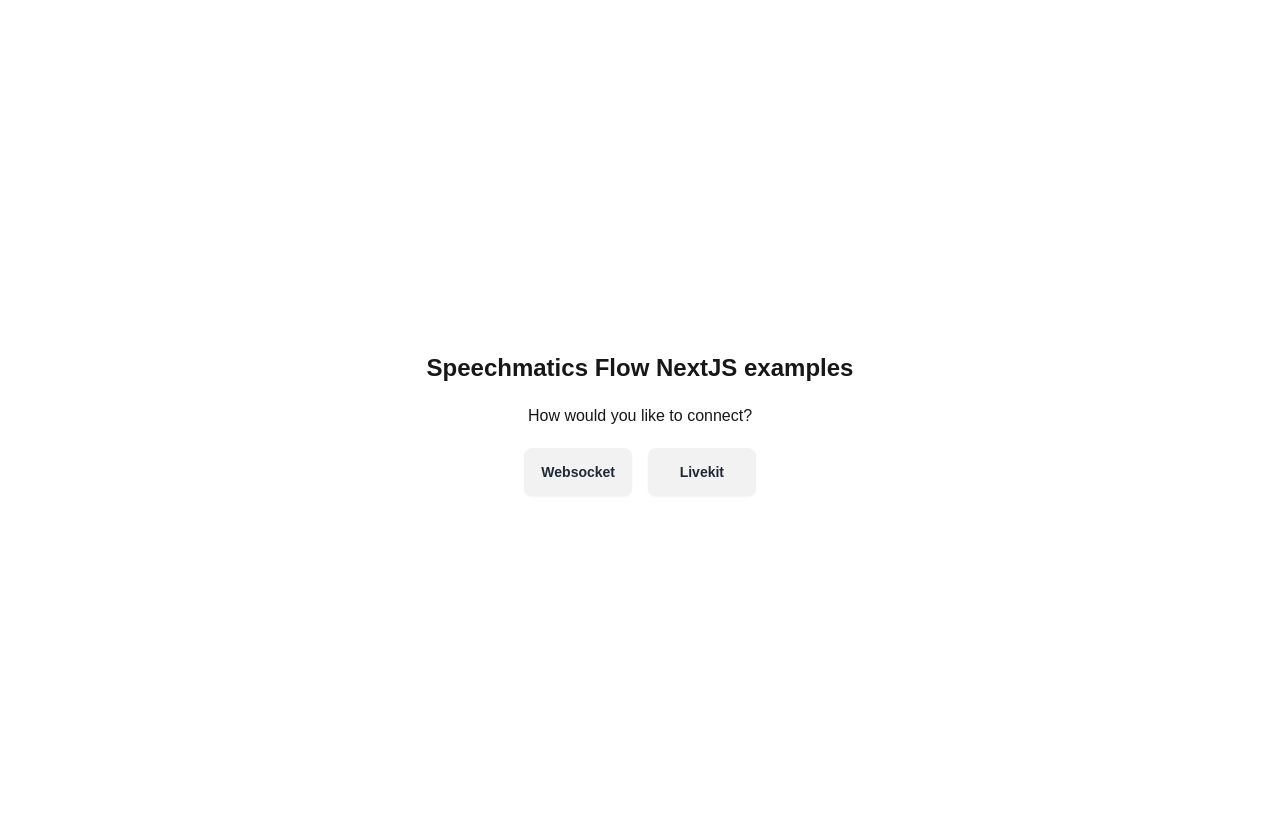
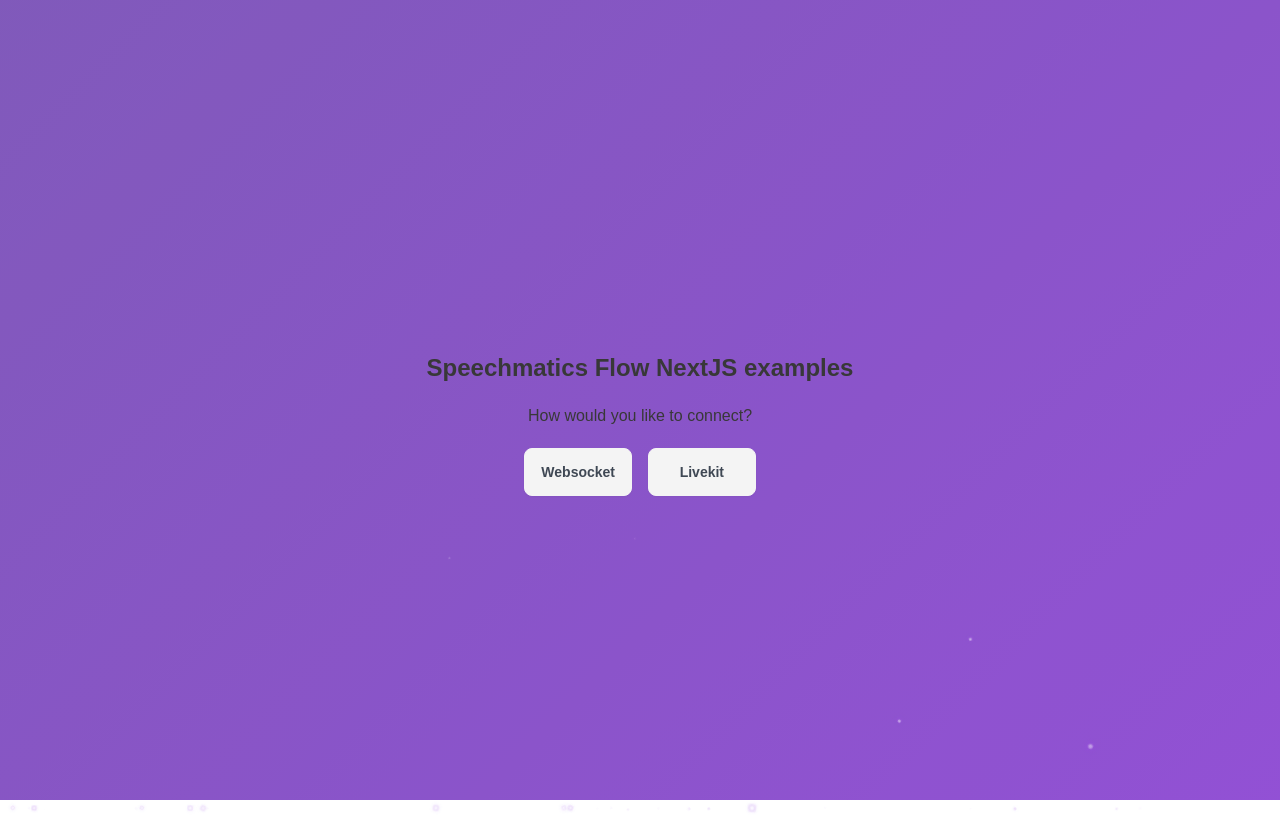
Before and after one commit to knottwill/Tarotmatics, a Next.js app in the folder speechmatics/examples/nextjs-flow/: page / in a window 1280 px wide. Built offline with nearby package versions, Linux system fonts and the light colour scheme.

Commit message:
Changed to purple background

```diff
--- a/speechmatics/examples/nextjs-flow/app/globals.css
+++ b/speechmatics/examples/nextjs-flow/app/globals.css
@@ -5,6 +5,11 @@
 :root {
   --background: #ffffff;
   --foreground: #171717;
+  --gradient-start: #2a0845;
+  --gradient-mid: #6441a5;
+  --gradient-end: #8e2de2;
+  --particle-color: rgba(255, 255, 255, 0.6);
+  --glow-color: rgba(138, 43, 226, 0.4);
 
   /*
     Livekit styles
@@ -41,13 +46,106 @@
   :root {
     --background: #0a0a0a;
     --foreground: #ededed;
+    --gradient-start: #0f0c29;
+    --gradient-mid: #302b63;
+    --gradient-end: #24243e;
+    --particle-color: rgba(255, 255, 255, 0.4);
+    --glow-color: rgba(138, 43, 226, 0.3);
   }
 }
 
 body {
   color: var(--foreground);
-  background: var(--background);
+  background: linear-gradient(135deg, var(--gradient-start), var(--gradient-mid), var(--gradient-end));
+  background-size: 400% 400%;
+  animation: gradientBG 15s ease infinite, pulse 8s ease-in-out infinite;
   font-family: Arial, Helvetica, sans-serif;
+  position: relative;
+  overflow: hidden;
+}
+
+@keyframes gradientBG {
+  0% {
+    background-position: 0% 50%;
+  }
+  50% {
+    background-position: 100% 50%;
+  }
+  100% {
+    background-position: 0% 50%;
+  }
+}
+
+@keyframes pulse {
+  0%, 100% {
+    opacity: 1;
+  }
+  50% {
+    opacity: 0.8;
+  }
+}
+
+.particle {
+  position: absolute;
+  background-color: var(--particle-color);
+  border-radius: 50%;
+  pointer-events: none;
+  animation: float 15s infinite linear;
+  box-shadow: 0 0 10px var(--glow-color);
+}
+
+.particle::before {
+  content: '';
+  position: absolute;
+  top: 50%;
+  left: 50%;
+  width: 100%;
+  height: 100%;
+  background: radial-gradient(circle, var(--glow-color) 0%, transparent 70%);
+  transform: translate(-50%, -50%);
+  border-radius: 50%;
+  filter: blur(5px);
+}
+
+.particle::after {
+  content: '';
+  position: absolute;
+  top: 50%;
+  left: 50%;
+  width: 200%;
+  height: 200%;
+  background: radial-gradient(circle, transparent 0%, var(--glow-color) 50%, transparent 100%);
+  transform: translate(-50%, -50%);
+  opacity: 0.3;
+  animation: pulseGlow 2s infinite;
+}
+
+@keyframes pulseGlow {
+  0%, 100% {
+    transform: translate(-50%, -50%) scale(1);
+    opacity: 0.3;
+  }
+  50% {
+    transform: translate(-50%, -50%) scale(1.2);
+    opacity: 0.5;
+  }
+}
+
+@keyframes float {
+  0% {
+    transform: translateY(0) rotate(0deg) scale(1);
+    opacity: 0;
+  }
+  10% {
+    opacity: 1;
+  }
+  90% {
+    opacity: 1;
+  }
+  100% {
+    transform: translateY(-100vh) rotate(360deg) scale(0.5);
+    opacity: 0;
+  }
 }
 
 @layer base {
--- a/speechmatics/examples/nextjs-flow/app/layout.tsx
+++ b/speechmatics/examples/nextjs-flow/app/layout.tsx
@@ -1,6 +1,7 @@
 import type { Metadata } from 'next';
 import { Geist, Geist_Mono } from 'next/font/google';
 import './globals.css';
+import ParticleBackground from '../components/ParticleBackground';
 
 const geistSans = Geist({
   variable: '--font-geist-sans',
@@ -27,7 +28,10 @@
       <body
         className={`${geistSans.variable} ${geistMono.variable} antialiased`}
       >
-        <main className="h-screen container mx-auto py-6">{children}</main>
+        <ParticleBackground />
+        <main className="h-screen container mx-auto py-6 relative z-10">
+          {children}
+        </main>
       </body>
     </html>
   );
--- /dev/null
+++ b/speechmatics/examples/nextjs-flow/components/ParticleBackground.tsx
@@ -0,0 +1,61 @@
+'use client';
+
+import { useEffect, useState } from 'react';
+
+const ParticleBackground = () => {
+  const [particles, setParticles] = useState<JSX.Element[]>([]);
+
+  useEffect(() => {
+    const createParticle = () => {
+      const size = Math.random() * 4 + 1;
+      const left = Math.random() * 100;
+      const delay = Math.random() * 15;
+      const duration = Math.random() * 10 + 10;
+      const shape = Math.random() > 0.7 ? 'star' : 'circle';
+      const rotation = Math.random() * 360;
+      const scale = Math.random() * 0.5 + 0.5;
+
+      const getShapeStyle = () => {
+        if (shape === 'star') {
+          return {
+            clipPath: 'polygon(50% 0%, 61% 35%, 98% 35%, 68% 57%, 79% 91%, 50% 70%, 21% 91%, 32% 57%, 2% 35%, 39% 35%)',
+          };
+        }
+        return {};
+      };
+
+      return (
+        <div
+          key={Math.random()}
+          className="particle"
+          style={{
+            width: `${size}px`,
+            height: `${size}px`,
+            left: `${left}%`,
+            bottom: '-10px',
+            animationDelay: `${delay}s`,
+            animationDuration: `${duration}s`,
+            transform: `rotate(${rotation}deg) scale(${scale})`,
+            ...getShapeStyle(),
+          }}
+        />
+      );
+    };
+
+    const newParticles = Array.from({ length: 30 }, createParticle);
+    setParticles(newParticles);
+
+    const interval = setInterval(() => {
+      setParticles((prev) => {
+        const newParticle = createParticle();
+        return [...prev.slice(1), newParticle];
+      });
+    }, 300);
+
+    return () => clearInterval(interval);
+  }, []);
+
+  return <>{particles}</>;
+};
+
+export default ParticleBackground;
```
